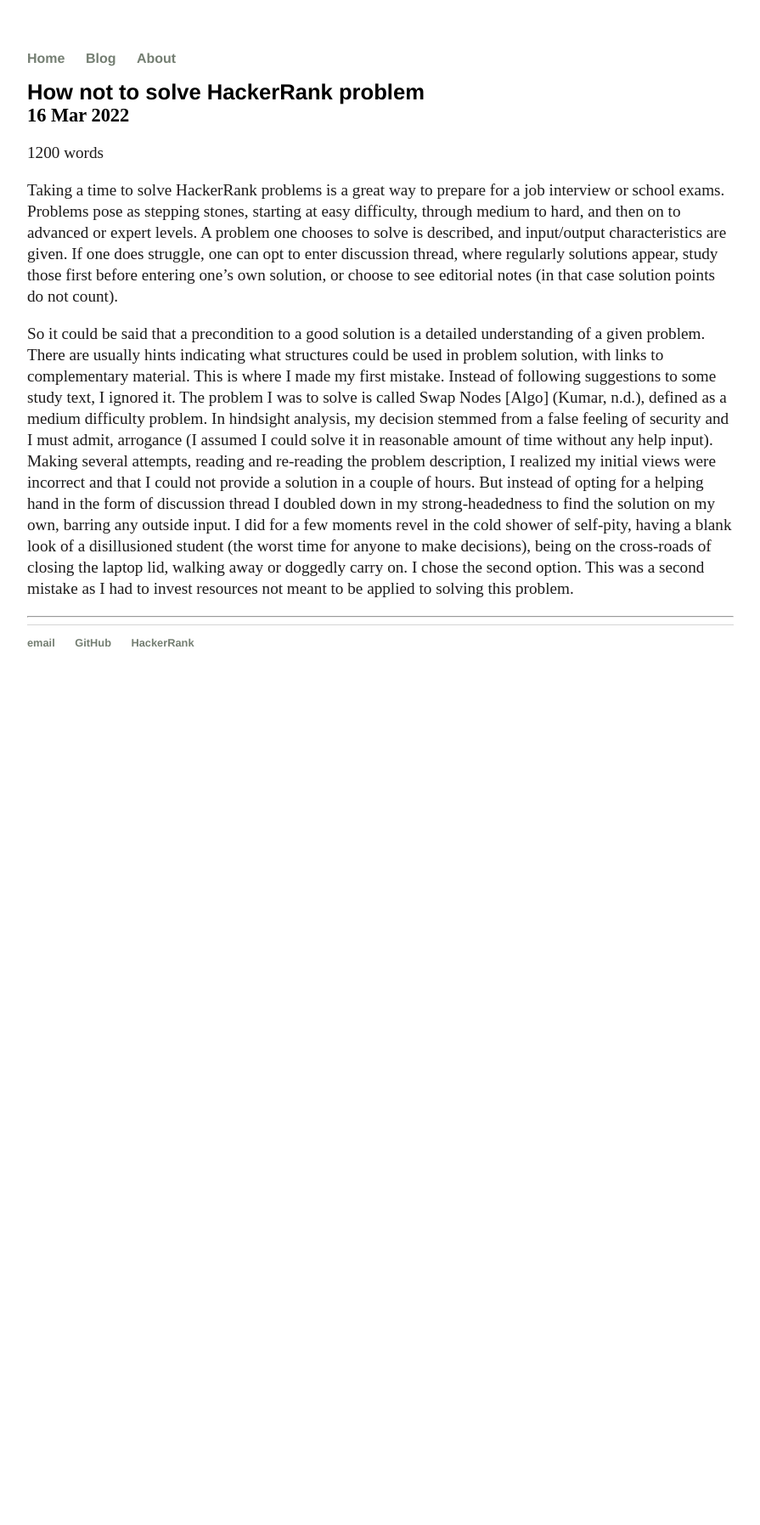
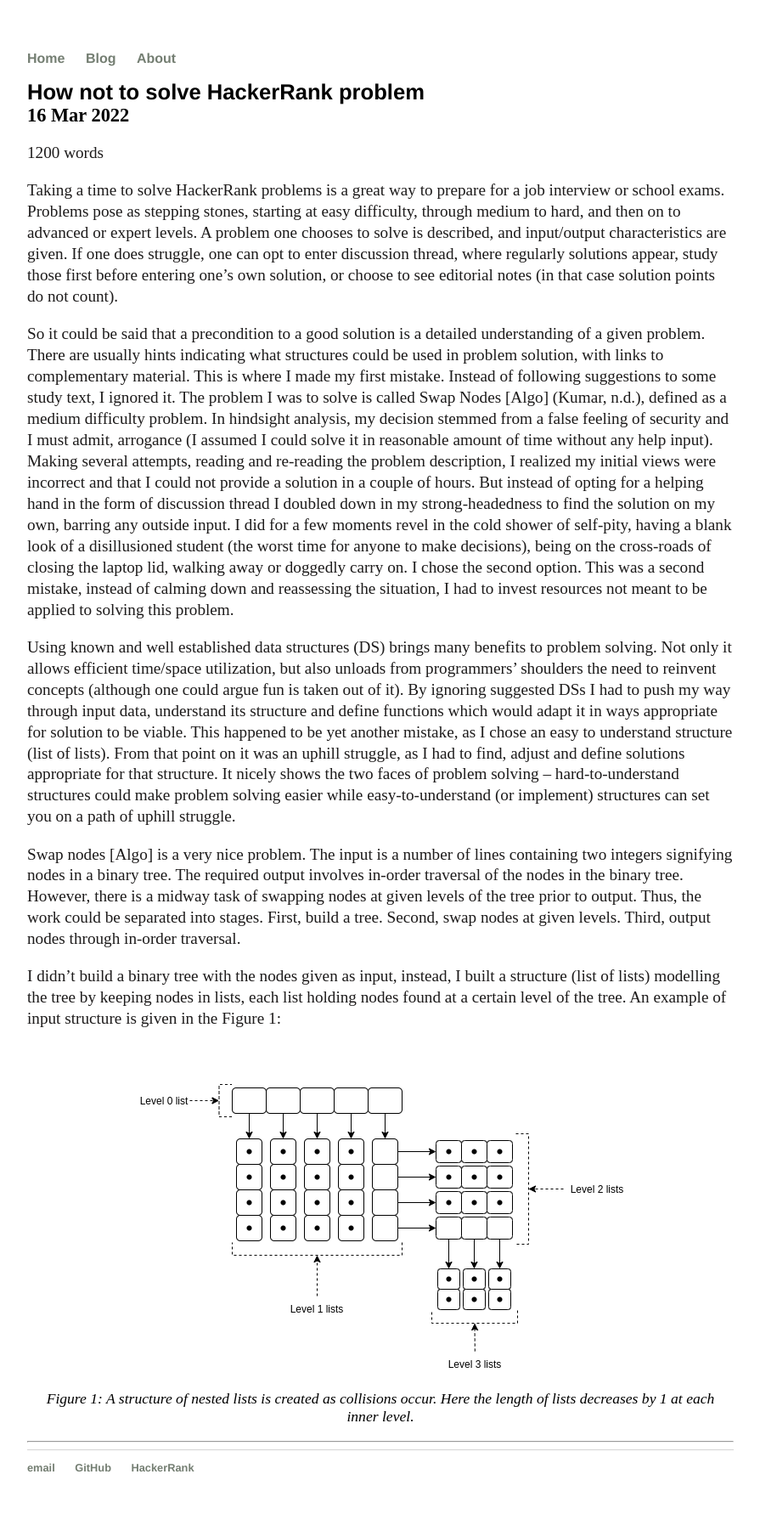
Before and after one commit to marek-jakub/marek-jakub.github.io, a Jekyll site: the page built from _posts/2022-03-16-marek-jakub-solve-HR-problem.md, in a window 1280 px wide. Shown: the whole page at 85% size, without its empty margins (192-1087 px from the left). Built offline with Jekyll 4.4.1, drawn with Linux system fonts in a browser that asks for light colours; comment, search, counter and statistics services are not loaded; before the commit the page ends 900 px from its top, so only the background shows below that.

Commit message:
Adding more text.

```diff
--- a/_posts/2022-03-16-marek-jakub-solve-HR-problem.md
+++ b/_posts/2022-03-16-marek-jakub-solve-HR-problem.md
@@ -7,4 +7,12 @@ date: 2022-03-16
 
 Taking a time to solve HackerRank problems is a great way to prepare for a job interview or school exams. Problems pose as stepping stones, starting at easy difficulty, through medium to hard, and then on to advanced or expert levels. A problem one chooses to solve is described, and input/output characteristics are given. If one does struggle, one can opt to enter discussion thread, where regularly solutions appear, study those first before entering one’s own solution, or choose to see editorial notes (in that case solution points do not count).
 
-So it could be said that a precondition to a good solution is a detailed understanding of a given problem. There are usually hints indicating what structures could be used in problem solution, with links to complementary material. This is where I made my first mistake. Instead of following suggestions to some study text, I ignored it. The problem I was to solve is called Swap Nodes [Algo] (Kumar, n.d.), defined as a medium difficulty problem. In hindsight analysis, my decision stemmed from a false feeling of security and I must admit, arrogance (I assumed I could solve it in reasonable amount of time without any help input). Making several attempts, reading and re-reading the problem description, I realized my initial views were incorrect and that I could not provide a solution in a couple of hours. But instead of opting for a helping hand in the form of discussion thread I doubled down in my strong-headedness to find the solution on my own, barring any outside input. I did for a few moments revel in the cold shower of self-pity, having a blank look of a disillusioned student (the worst time for anyone to make decisions), being on the cross-roads of closing the laptop lid, walking away or doggedly carry on. I chose the second option. This was a second mistake as I had to invest resources not meant to be applied to solving this problem.
+So it could be said that a precondition to a good solution is a detailed understanding of a given problem. There are usually hints indicating what structures could be used in problem solution, with links to complementary material. This is where I made my first mistake. Instead of following suggestions to some study text, I ignored it. The problem I was to solve is called Swap Nodes [Algo] (Kumar, n.d.), defined as a medium difficulty problem. In hindsight analysis, my decision stemmed from a false feeling of security and I must admit, arrogance (I assumed I could solve it in reasonable amount of time without any help input). Making several attempts, reading and re-reading the problem description, I realized my initial views were incorrect and that I could not provide a solution in a couple of hours. But instead of opting for a helping hand in the form of discussion thread I doubled down in my strong-headedness to find the solution on my own, barring any outside input. I did for a few moments revel in the cold shower of self-pity, having a blank look of a disillusioned student (the worst time for anyone to make decisions), being on the cross-roads of closing the laptop lid, walking away or doggedly carry on. I chose the second option. This was a second mistake, instead of calming down and reassessing the situation, I had to invest resources not meant to be applied to solving this problem.
+
+Using known and well established data structures (DS) brings many benefits to problem solving. Not only it allows efficient time/space utilization, but also unloads from programmers’ shoulders the need to reinvent concepts (although one could argue fun is taken out of it). By ignoring suggested DSs I had to push my way through input data, understand its structure and define functions which would adapt it in ways appropriate for solution to be viable. This happened to be yet another mistake, as I chose an easy to understand structure (list of lists). From that point on it was an uphill struggle, as I had to find, adjust and define solutions appropriate for that structure. It nicely shows the two faces of problem solving – hard-to-understand structures could make problem solving easier while easy-to-understand (or implement) structures can set you on a path of uphill struggle.
+
+Swap nodes [Algo] is a very nice problem. The input is a number of lines containing two integers signifying nodes in a binary tree. The required output involves in-order traversal of the nodes in the binary tree. However, there is a midway task of swapping nodes at given levels of the tree prior to output. Thus, the work could be separated into stages. First, build a tree. Second, swap nodes at given levels. Third, output nodes through in-order traversal.
+
+I didn’t build a binary tree with the nodes given as input, instead, I built a structure (list of lists) modelling the tree by keeping nodes in lists, each list holding nodes found at a certain level of the tree. An example of input structure is given in the Figure 1:
+
+{% include image.html url="/images/post2022-01-27/02_structure.png" description="Figure 1: A structure of nested lists is created as collisions occur. Here the length of lists decreases by 1 at each inner level." %}
```
